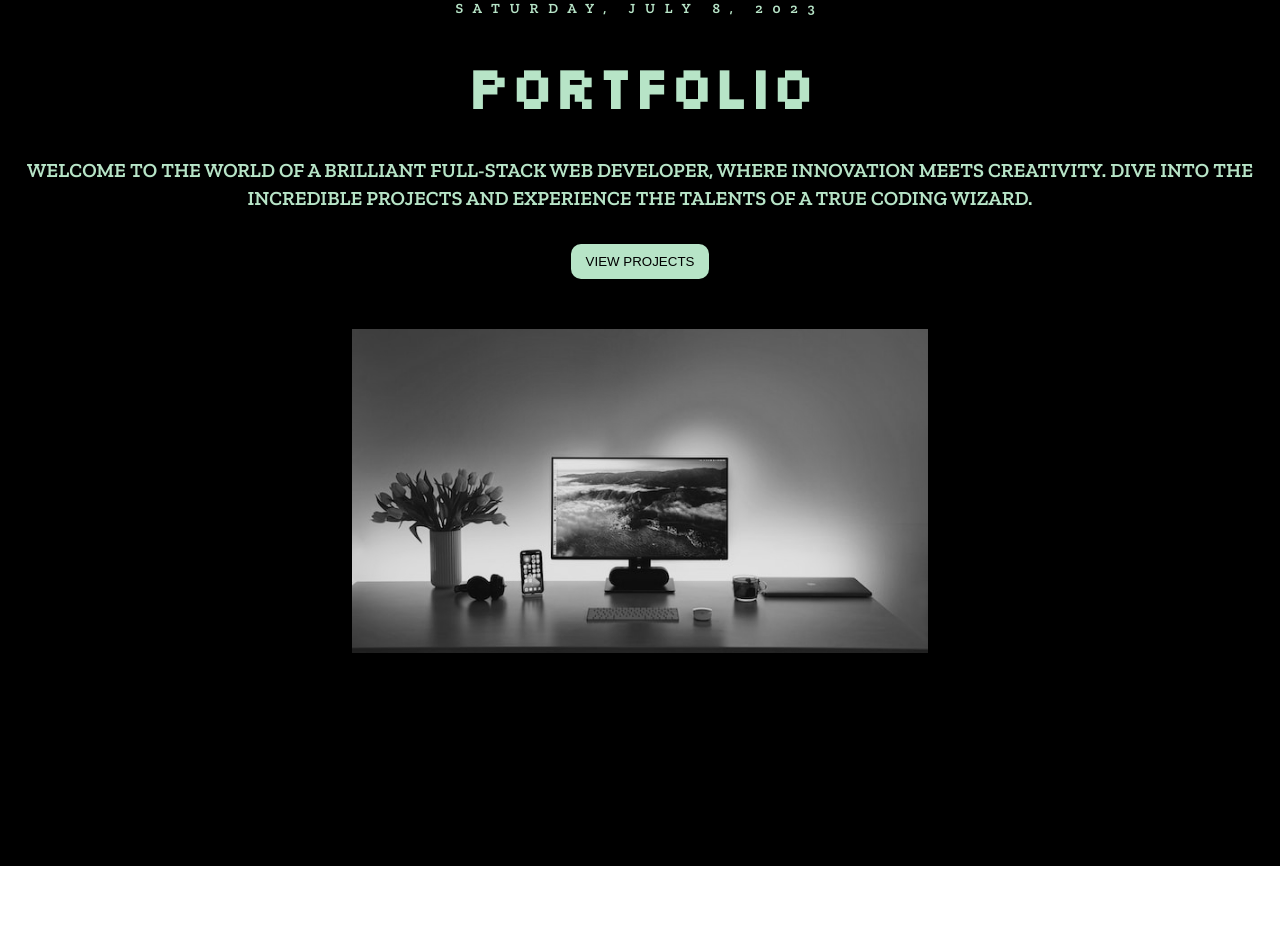
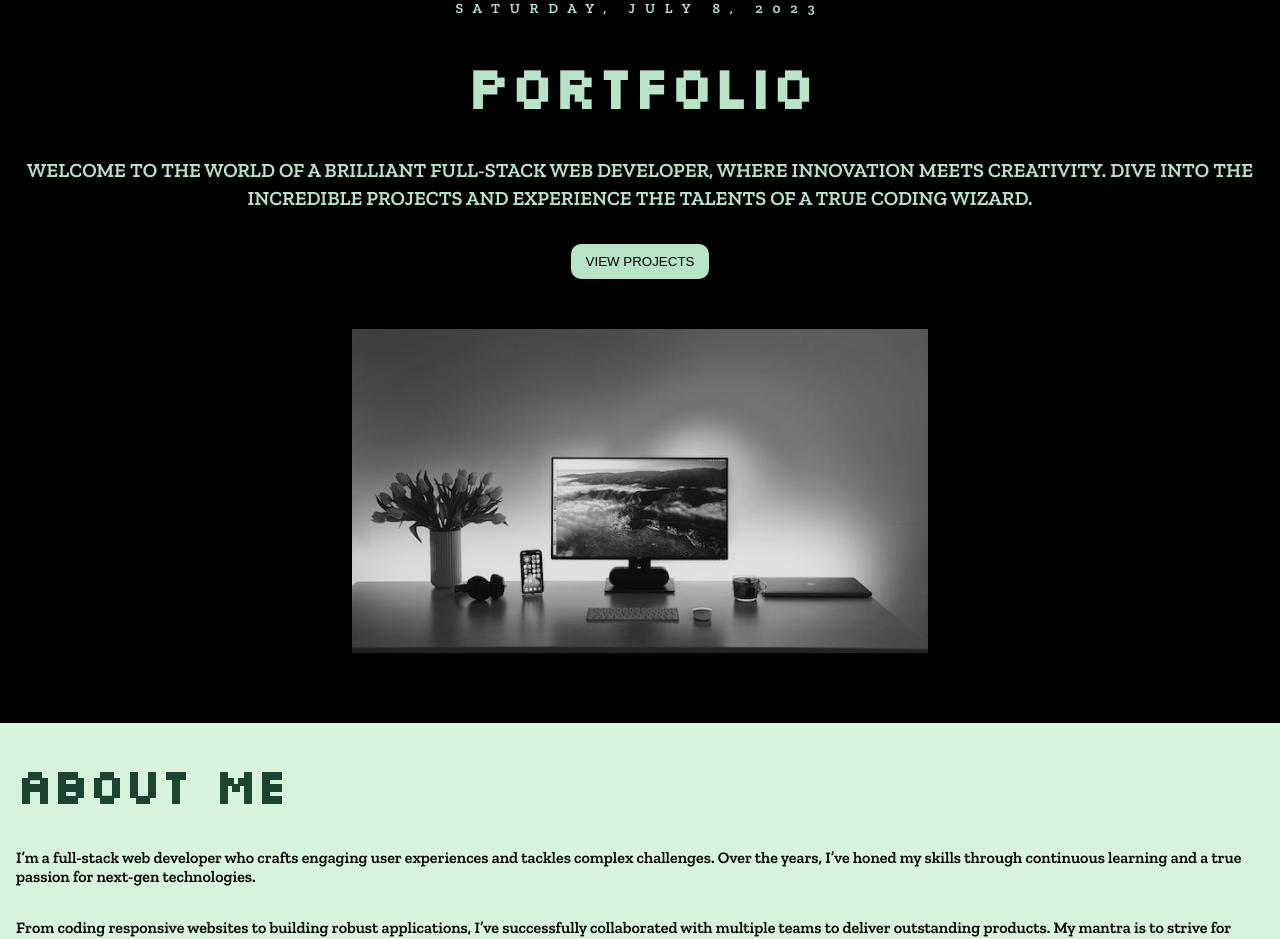
Before and after one commit to Albatraoz12/Portfolio, a React (Vite) app: page / in a window 1280 px wide. Shown: the top 939 px of the page. Before the commit the page ends 866 px from the top, so only its background shows below. Built offline with nearby package versions, Linux system fonts and the light colour scheme.

Commit message:
style the about me section

```diff
--- a/src/components/About/about.scss
+++ b/src/components/About/about.scss
@@ -0,0 +1,16 @@
+@import '../../sass/variables.scss';
+
+section {
+  background-color: #d8f3dc;
+  display: flex;
+  flex-direction: column;
+  gap: 2rem;
+  padding: 2rem 1rem;
+  text-align: start;
+
+  h2 {
+    font-size: 48px;
+    color: $header-secondary;
+    font-family: 'Silkscreen', cursive;
+  }
+}
```
